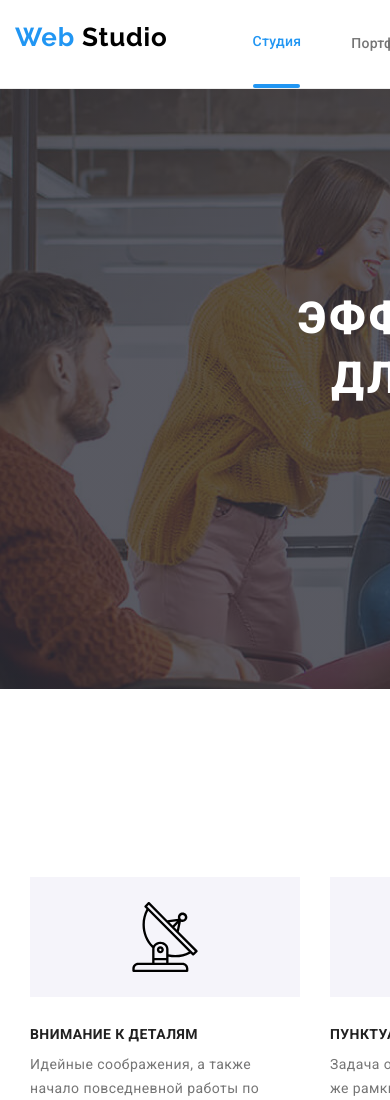
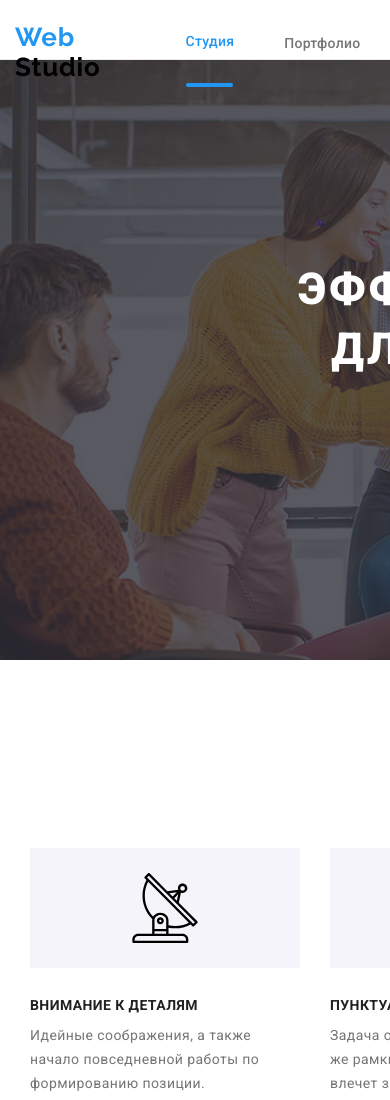
Before and after one commit to TarasZhuk88/goit-markup-hw-08, a plain HTML site: page index.html in a window 390 px wide. Shown: the top 1100 px of the page. Drawn offline with Linux system fonts and the light colour scheme.

Commit message:
only begining hw-08

```diff
--- a/sass/layout/_navigation.scss
+++ b/sass/layout/_navigation.scss
@@ -1,3 +1,30 @@
+/*для мобільного*/
+@media screen and (max-width: 767px) {
+.header-navigation, .navigation, .address-util  {
+  max-width: 480px;
+  height: 60px;
+  margin-right: auto;
+  margin-left: auto;
+  display: flex;
+  justify-content: space-between;
+  align-items: center;
+  position: relative;
+  padding-top: 0px;
+  padding-bottom: 0px;
+}
+
+
+
+
+
+}
+
+
+
+
+
+
+
 
 /*опис лого*/
 .header-logo {
```
Also changed, not shown: CSS/maine.css, CSS/maine.min.css, 2 other files.
